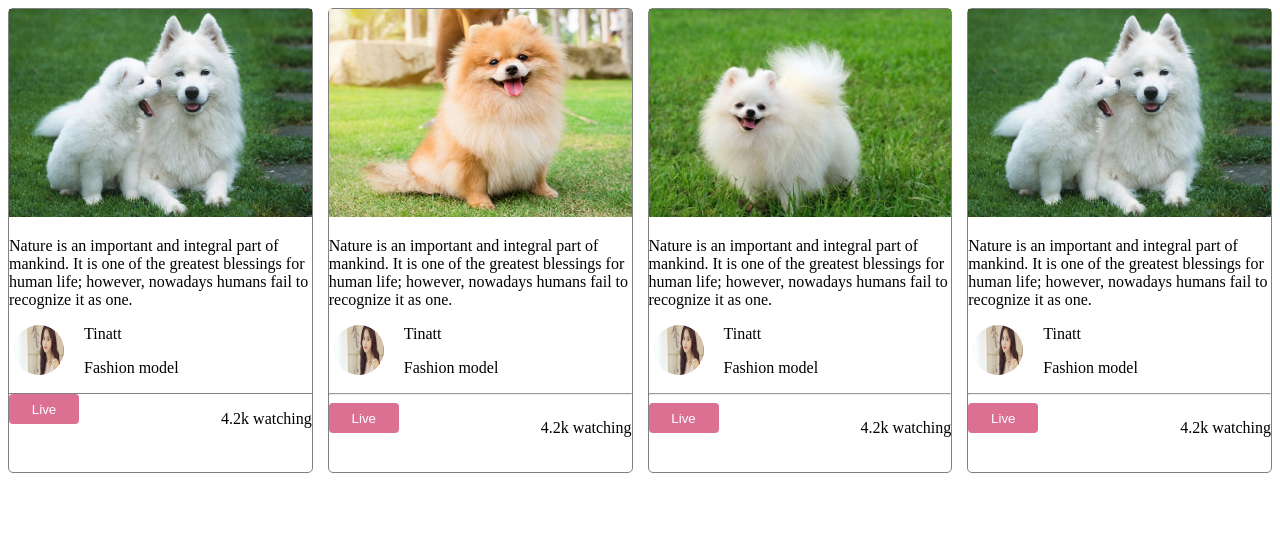
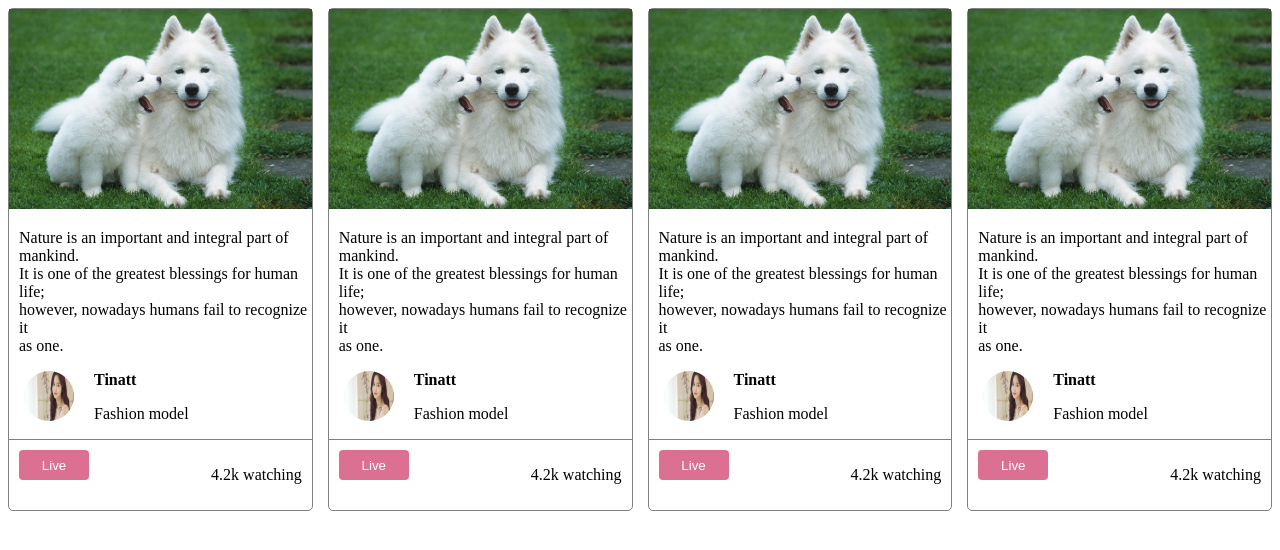
Before and after one commit to anhktnph36088/WEB106_anhktn, a plain HTML site: page LAB3/Bai2/bai2.html in a window 1280 px wide. Drawn offline with Linux system fonts and the light colour scheme.

Commit message:
Nop Lab3

```diff
--- a/LAB3/Bai2/bai2.css
+++ b/LAB3/Bai2/bai2.css
@@ -1,16 +1,23 @@
-body{
+* {
+    box-sizing: border-box;
+}
+
+body {
     display: flex;
     justify-content: space-around;
     gap: 15px;
 }
+
 .flex {
     border: 1px solid grey;
     border-radius: 5px;
 }
+
 .image1 {
     width: 100%;
-    height: 45%;
+    height: 200px
 }
+
 .image2 {
     float: left;
     margin-left: 5px;
@@ -19,29 +26,38 @@ body{
     height: 50px;
     border-radius: 50%;
 }
+
 .text1 {
     float: left;
 }
+
 input {
     background-color: palevioletred;
     color: white;
     width: 70px;
     height: 30px;
     border-radius: 4px;
-    border: 0 ;
+    border: 0;
+
+}
+
+.item1 {
+    margin-left: 10px;
 }
 
 .item4 {
-    border-top: 1px;
     display: flex;
     justify-content: space-between;
-    flex-direction: row;
+    margin: 10px;
 }
-.item5{
+
+.item5 {
+    clear: both;
     border-top: 1px solid gray;
 }
-@media screen and (max-width : 600px){
-    body{
+
+@media screen and (max-width : 600px) {
+    body {
         flex-wrap: wrap;
     }
 }
--- a/LAB3/Bai2/bai2.html
+++ b/LAB3/Bai2/bai2.html
@@ -12,13 +12,13 @@
 <body>
     <div class="flex">
         <img class="image1" src="./images/image-3.jpg" alt="">
-        <p>Nature is an important and integral part of mankind. It is
-            one of the greatest blessings for human life; however, nowadays
-            humans fail to recognize it as one.</p>
-        <div class="item3">
+        <p class="item1">Nature is an important and integral part of mankind. <br> It is
+            one of the greatest blessings for human life; <br> however, nowadays
+            humans fail to recognize it <br> as one.</p>
+        <div class=" item1 item3">
             <img class="image2" src="./images/60-6.jpg" alt="">
             <div class="text">
-                <p>Tinatt</p>
+                <p style="font-weight: bold;">Tinatt</p>
                 <p>Fashion model</p>
             </div>
         </div>
@@ -29,63 +29,69 @@
             </div>
         </div>
     </div>
+
     <div class="flex">
-        <img class="image1" src="./images/image-4.jpg" alt="">
-        <p>Nature is an important and integral part of mankind. It is
-            one of the greatest blessings for human life; however, nowadays
-            humans fail to recognize it as one.</p>
-
-        <div class="item3">
+        <img class="image1" src="./images/image-3.jpg" alt="">
+        <p class="item1">Nature is an important and integral part of mankind. <br> It is
+            one of the greatest blessings for human life; <br> however, nowadays
+            humans fail to recognize it <br> as one.</p>
+        <div class=" item1 item3">
             <img class="image2" src="./images/60-6.jpg" alt="">
-            <div class="tex">
-                <p>Tinatt</p>
+            <div class="text">
+                <p style="font-weight: bold;">Tinatt</p>
                 <p>Fashion model</p>
             </div>
         </div>
-        <hr>
+        <div class="item5">
             <div class="item4">
-            <input type="button" value="Live">
+                <input class="" type="button" value="Live">
                 <p>4.2k watching</p>
             </div>
         </div>
+    </div>
+
     <div class="flex">
-        <img class="image1" src="./images/image-5..jpg" alt="">
-        <p>Nature is an important and integral part of mankind. It is
-            one of the greatest blessings for human life; however, nowadays
-            humans fail to recognize it as one.</p>
-
-        <div class="item3">
+        <img class="image1" src="./images/image-3.jpg" alt="">
+        <p class="item1">Nature is an important and integral part of mankind. <br> It is
+            one of the greatest blessings for human life; <br> however, nowadays
+            humans fail to recognize it <br> as one.</p>
+        <div class=" item1 item3">
             <img class="image2" src="./images/60-6.jpg" alt="">
-            <div>
-                <p>Tinatt</p>
+            <div class="text">
+                <p style="font-weight: bold;">Tinatt</p>
                 <p>Fashion model</p>
             </div>
         </div>
-        <hr>
+        <div class="item5">
             <div class="item4">
-            <input type="button" value="Live">
+                <input class="" type="button" value="Live">
                 <p>4.2k watching</p>
             </div>
         </div>
+    </div>
+
     <div class="flex">
         <img class="image1" src="./images/image-3.jpg" alt="">
-        <p>Nature is an important and integral part of mankind. It is
-            one of the greatest blessings for human life; however, nowadays
-            humans fail to recognize it as one.</p>
-
-        <div class="item3">
+        <p class="item1">Nature is an important and integral part of mankind. <br> It is
+            one of the greatest blessings for human life; <br> however, nowadays
+            humans fail to recognize it <br> as one.</p>
+        <div class=" item1 item3">
             <img class="image2" src="./images/60-6.jpg" alt="">
-            <div>
-                <p>Tinatt</p>
+            <div class="text">
+                <p style="font-weight: bold;">Tinatt</p>
                 <p>Fashion model</p>
             </div>
         </div>
-        <hr>
+        <div class="item5">
             <div class="item4">
-            <input type="button" value="Live">
+                <input class="" type="button" value="Live">
                 <p>4.2k watching</p>
             </div>
         </div>
+    </div>
+
+
+
 </body>
 
 </html>
```
Lines whose indentation alone changed are shown as unchanged.
